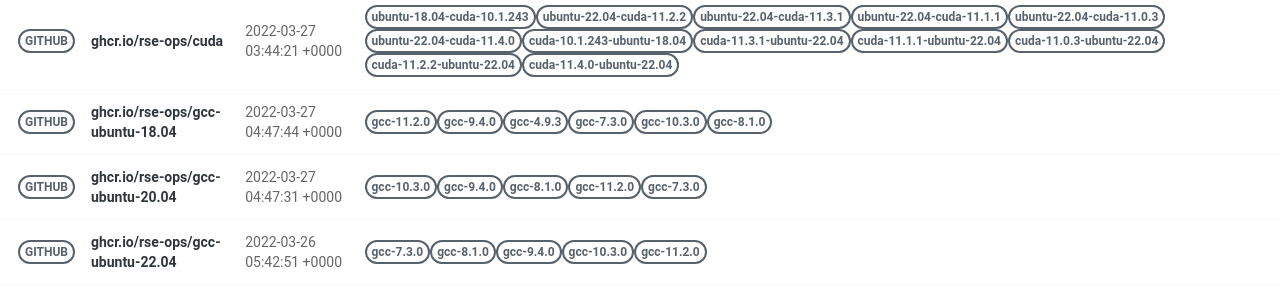
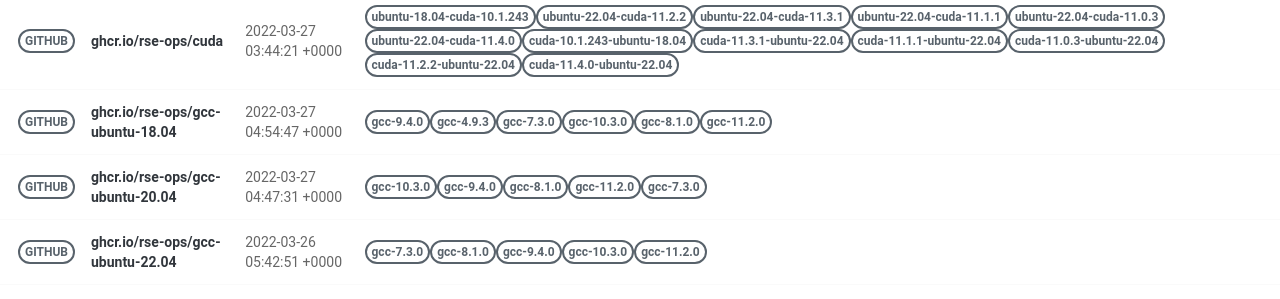
Before and after one commit to rse-ops/docker-images, a Jekyll site: the page built from pages/index.md, in a window 1280 px wide. Shown: the part 502-801 px from the top of the page. Built offline with Jekyll 4.4.1, drawn with Linux system fonts in a browser that asks for light colours; nearby versions of some CDN libraries; part of the change alters nothing that is shown.

Commit message:
Automated push to update library 2022-03-27

```diff
--- a/_library/ghcr.io-rse-ops-gcc-ubuntu-18.04.md
+++ b/_library/ghcr.io-rse-ops-gcc-ubuntu-18.04.md
@@ -1,14 +1,11 @@
 ---
 layout: container
 name: ghcr.io/rse-ops/gcc-ubuntu-18.04
-updated_at: 2022-03-27 04:47:44.427458
+updated_at: 2022-03-27 04:54:47.585777
 
 
 container_url: https://github.com/orgs/rse-ops/packages/container/package/gcc-ubuntu-18.04
 versions:
- - tag: gcc-11.2.0
-   dockerfile: https://github.com/rse-ops/docker-images/blob/main/ubuntu/gcc/Dockerfile
-   manifest: https://crane.ggcr.dev/manifest/ghcr.io/rse-ops/gcc-ubuntu-18.04:gcc-11.2.0
  - tag: gcc-9.4.0
    dockerfile: https://github.com/rse-ops/docker-images/blob/main/ubuntu/gcc/Dockerfile
    manifest: https://crane.ggcr.dev/manifest/ghcr.io/rse-ops/gcc-ubuntu-18.04:gcc-9.4.0
@@ -24,5 +21,8 @@ versions:
  - tag: gcc-8.1.0
    dockerfile: https://github.com/rse-ops/docker-images/blob/main/ubuntu/gcc/Dockerfile
    manifest: https://crane.ggcr.dev/manifest/ghcr.io/rse-ops/gcc-ubuntu-18.04:gcc-8.1.0
+ - tag: gcc-11.2.0
+   dockerfile: https://github.com/rse-ops/docker-images/blob/main/ubuntu/gcc/Dockerfile
+   manifest: https://crane.ggcr.dev/manifest/ghcr.io/rse-ops/gcc-ubuntu-18.04:gcc-11.2.0
 
 ---
```
